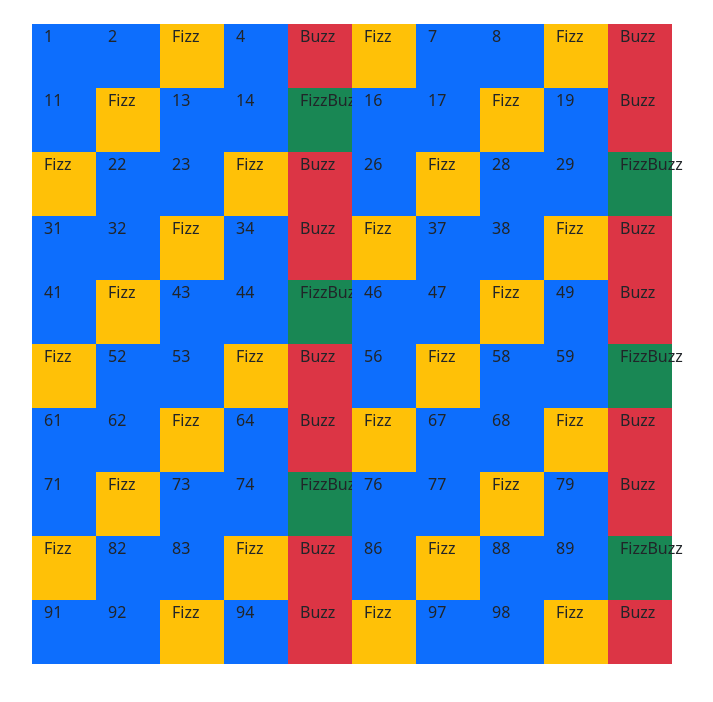
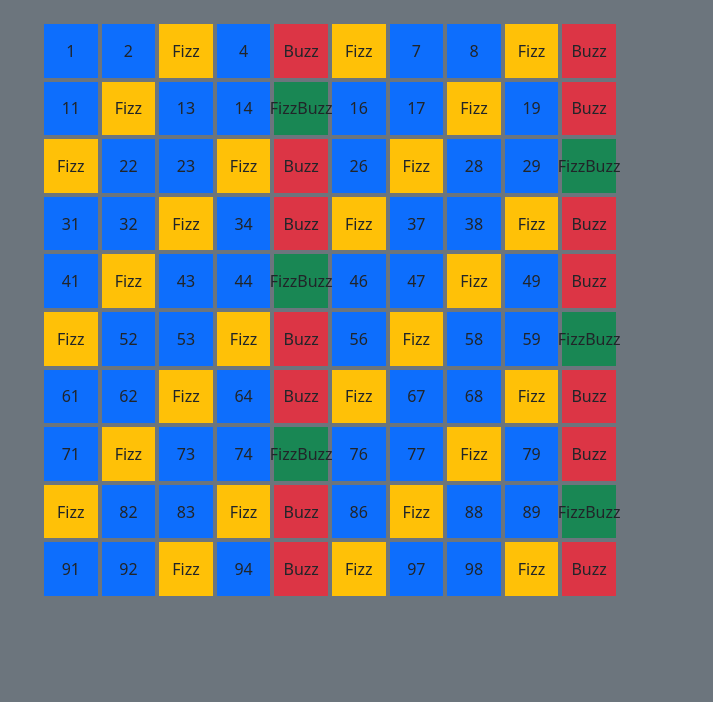
Before and after one commit to DaniloSalerno/js-fizzbuzz, a plain HTML site: page index.html in a window 1280 px wide. Shown: the whole page, without its empty margins (288-1001 px from the left). Drawn offline with nearby package versions, Linux system fonts and the light colour scheme.

Commit message:
refactoring

```diff
--- a/assets/css/style.css
+++ b/assets/css/style.css
@@ -1,4 +1,4 @@
-.row > div {
-    width: 10%;
+.square {
+    width: calc(10% - 8px);
     aspect-ratio: 1/1;
 }
--- a/assets/js/main.js
+++ b/assets/js/main.js
@@ -1,36 +1,41 @@
-const rowElement = document.querySelector('.row');
+const boxElement = document.querySelector('.box');
 
 for (let i = 1; i <= 100; i++) {
 
     let colorStyle;
     let boxContent;
+
     if (!(i % 3) && !(i % 5)) {
 
         colorStyle = 'bg-success';
+        boxContent = 'FizzBuzz';
+
         console.log('FizzBuzz');
-        boxContent = 'FizzBuzz';
 
     } else if (!(i % 3)) {
 
         colorStyle = 'bg-warning';
+        boxContent = 'Fizz';
+
         console.log('Fizz');
-        boxContent = 'Fizz';
 
     } else if (!(i % 5)) {
 
         colorStyle = 'bg-danger';
+        boxContent = 'Buzz';
+
         console.log('Buzz');
-        boxContent = 'Buzz';
 
     } else {
 
         colorStyle = 'bg-primary';
+        boxContent = i;
+
         console.log(i);
-        boxContent = i;
 
     }
 
-    rowElement.innerHTML += `<div class="square ${colorStyle}">${boxContent}</div>`;
+    boxElement.innerHTML += `<div class="square justify-content-center d-flex align-items-center ${colorStyle}">${boxContent}</div>`;
 
 
  }
--- a/index.html
+++ b/index.html
@@ -7,10 +7,10 @@
     <link rel="stylesheet" href="./assets/css/style.css">
     <link href="https://cdn.jsdelivr.net/npm/bootstrap@5.3.1/dist/css/bootstrap.min.css" rel="stylesheet" integrity="sha384-4bw+/aepP/YC94hEpVNVgiZdgIC5+VKNBQNGCHeKRQN+PtmoHDEXuppvnDJzQIu9" crossorigin="anonymous">
 </head>
-<body>
+<body class="bg-secondary">
 
     <div class="container mt-4 w-50">
-        <div class="row">
+        <div class="box d-flex flex-wrap gap-1">
         </div>
     </div>
 
```
